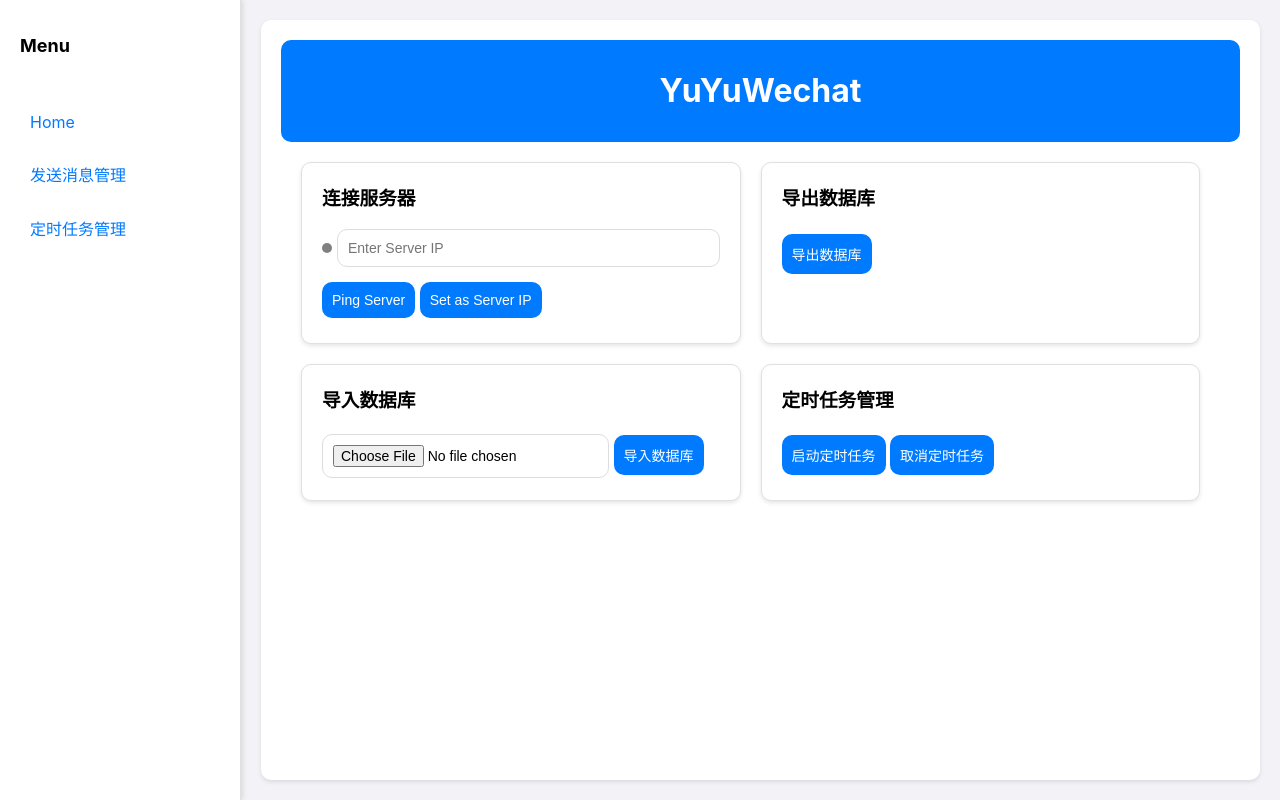
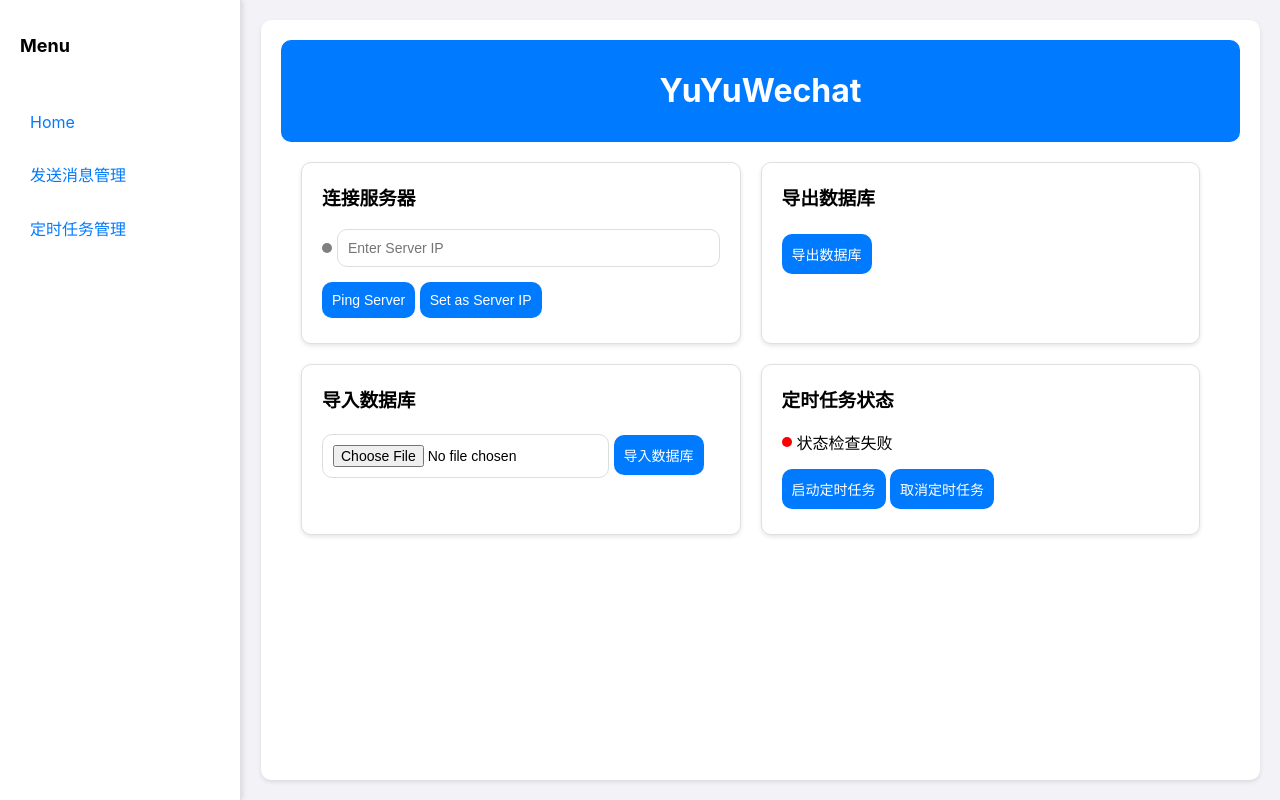
Before and after one commit to xieyumc/YuYuWechat, a Django app: page / in a window 1280 px wide. Run offline with Django 4.2, Linux system fonts and the light colour scheme; parts of the project's set-up code (start-up, migrations or seed data) failed here and were passed over.

Commit message:
feature：动态检测celery状态并实时显示

```diff
--- a/YuYuWechatV2_Client/client_app/templates/home.html
+++ b/YuYuWechatV2_Client/client_app/templates/home.html
@@ -235,7 +235,12 @@
         </div>
 
         <div class="card">
-            <h3>定时任务管理</h3>
+            <h3>定时任务状态</h3>
+            <div class="input-container">
+        <span id="celeryStatus"
+              style="height: 10px; width: 10px; background-color: gray; border-radius: 50%; display: inline-block; margin-right: 5px;"></span>
+                <span id="celeryMessage">检查中...</span>
+            </div>
             <button type="button" onclick="startCelery()">启动定时任务</button>
             <button type="button" onclick="stopCelery()">取消定时任务</button>
         </div>
@@ -320,7 +325,9 @@
             },
         }).then(response => {
             if (response.ok) {
-                alert('Celery 已启动');
+                // 状态检查延时开始
+                updateCeleryStatusMessage('检查中...');
+                setTimeout(checkCeleryStatus, 2000); // 2 秒后检查并更新 Celery 状态
             } else {
                 alert('启动 Celery 失败');
             }
@@ -338,7 +345,9 @@
             },
         }).then(response => {
             if (response.ok) {
-                alert('Celery 已取消');
+                // 状态检查延时开始
+                updateCeleryStatusMessage('检查中...');
+                setTimeout(checkCeleryStatus, 2000); // 2 秒后检查并更新 Celery 状态
             } else {
                 alert('取消 Celery 失败');
             }
@@ -348,6 +357,40 @@
         });
     }
 
+
+    function updateCeleryStatusMessage(message) {
+        var celeryMessage = document.getElementById('celeryMessage');
+        celeryMessage.textContent = message;
+    }
+
+    function checkCeleryStatus() {
+        var celeryIndicator = document.getElementById('celeryStatus');
+        var celeryMessage = document.getElementById('celeryMessage');
+
+        // 发送请求到后端以检查 Celery 状态
+        fetch('{% url "check_celery_running" %}')
+            .then(response => response.json())
+            .then(data => {
+                if (data.status === 'Celery is running') {
+                    celeryIndicator.style.backgroundColor = 'green';
+                    celeryMessage.textContent = 'Celery 正在运行';
+                } else {
+                    celeryIndicator.style.backgroundColor = 'red';
+                    celeryMessage.textContent = 'Celery 未运行';
+                }
+            })
+            .catch(error => {
+                celeryIndicator.style.backgroundColor = 'red';
+                celeryMessage.textContent = '状态检查失败';
+                console.error('Error:', error);
+            });
+    }
+
+    // 当文档加载完毕时，检查 Celery 状态
+    document.addEventListener('DOMContentLoaded', function () {
+        checkCeleryStatus();
+    });
+
 </script>
 </body>
 </html>
--- a/YuYuWechatV2_Client/client_app/urls.py
+++ b/YuYuWechatV2_Client/client_app/urls.py
@@ -1,6 +1,6 @@
 from django.urls import path
 from .views import home, send_message, set_server_ip, schedule_management, send_message_management, export_database, \
-    import_database, start_celery, stop_celery, skip_execution
+    import_database, start_celery, stop_celery, skip_execution,check_celery_running
 
 urlpatterns = [
     path('', home, name='home'),
@@ -13,5 +13,6 @@ urlpatterns = [
     path('start_celery/', start_celery, name='start_celery'),
     path('stop_celery/', stop_celery, name='stop_celery'),
     path('skip_execution/', skip_execution, name='skip_execution'),
+    path('check_celery_running/', check_celery_running, name='check_celery_running'),
 
 ]
--- a/YuYuWechatV2_Client/client_app/views.py
+++ b/YuYuWechatV2_Client/client_app/views.py
@@ -183,3 +183,15 @@ def stop_celery(request):
         return JsonResponse({'status': 'Celery stopped'}, status=200)
     except Exception as e:
         return JsonResponse({'status': 'Failed to stop Celery', 'error': str(e)}, status=500)
+
+
+def check_celery_running(request):
+    try:
+        # 检查系统中运行的进程并搜索包含'celery'的进程
+        result = subprocess.run(['pgrep', '-f', 'celery'], stdout=subprocess.PIPE)
+        if result.stdout:
+            return JsonResponse({'status': 'Celery is running'}, status=200)
+        else:
+            return JsonResponse({'status': 'Celery is not running'}, status=404)
+    except Exception as e:
+        return JsonResponse({'status': 'Failed to check Celery status', 'error': str(e)}, status=500)
```
